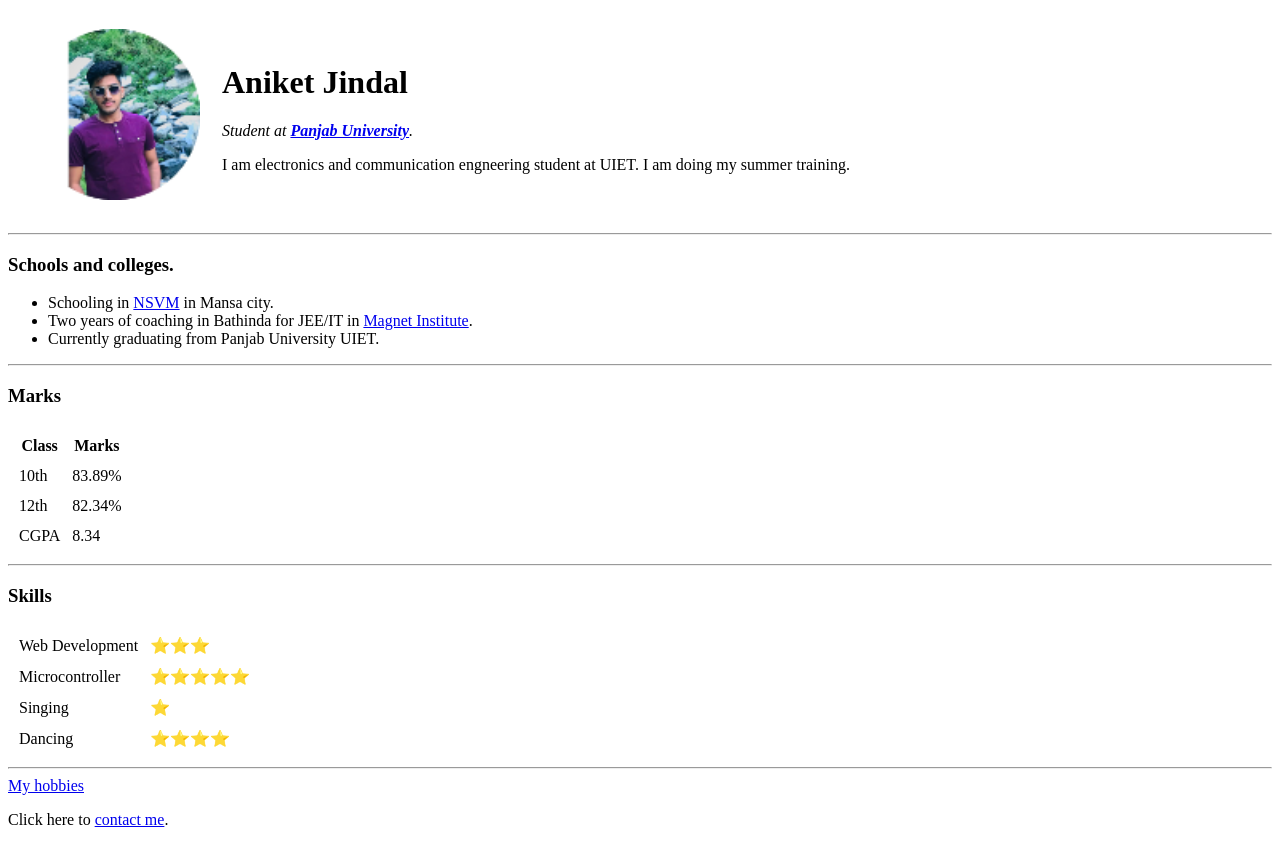
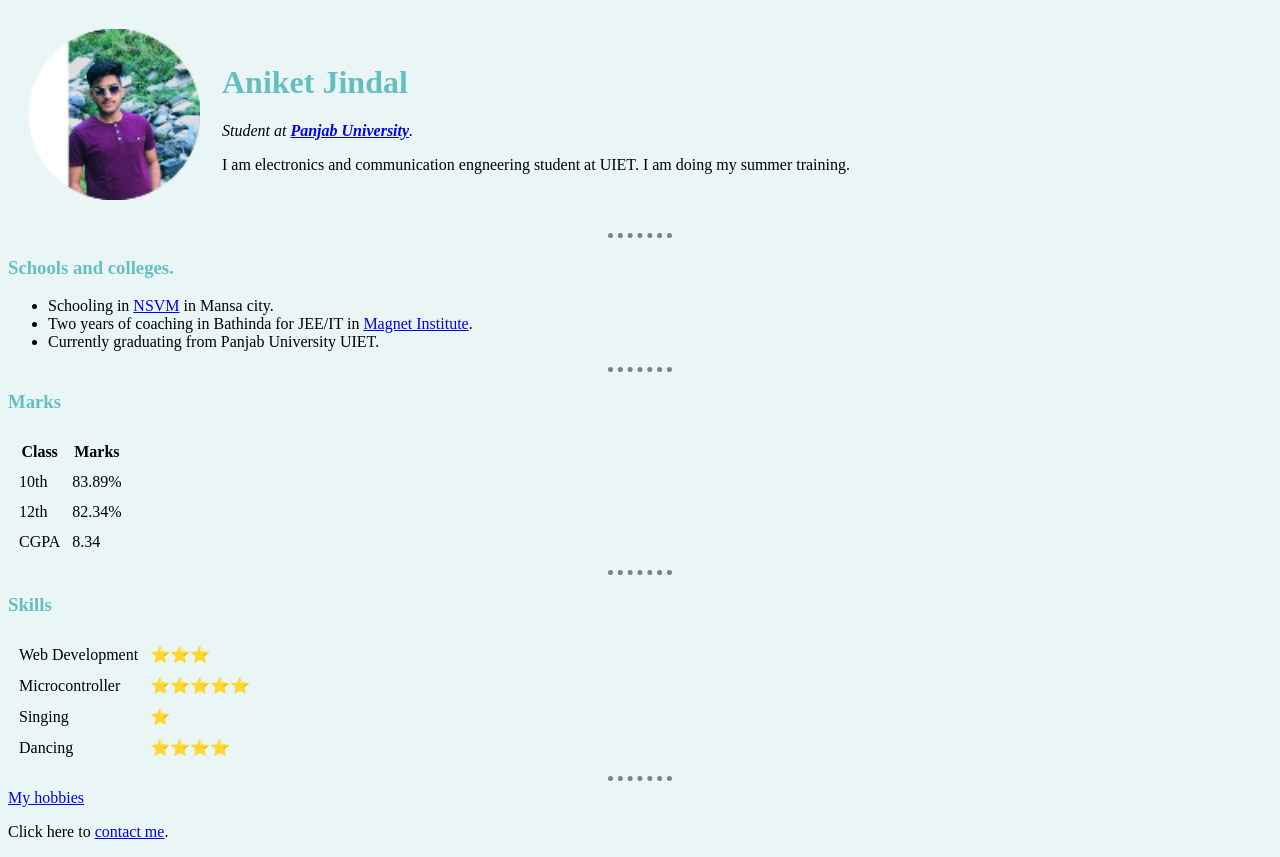
Before and after one commit to Aniketjindal01/cv, a plain HTML site: page index.html in a window 1280 px wide. Drawn offline with Linux system fonts and the light colour scheme.

Commit message:
add edited files

```diff
--- /dev/null
+++ b/css/styles.css
@@ -0,0 +1,16 @@
+body{
+  background-color: #EAF6F6;
+}
+hr{
+  border-style: none;
+  border-top-style: dotted;
+  border-color: grey;
+  width: 5%;
+  border-width: 5px;
+}
+h1{
+  color: #66BFBF;
+ }
+h3{
+  color: #66BFBF;
+}
--- a/index.html
+++ b/index.html
@@ -4,9 +4,11 @@
 <head>
   <meta charset="utf-8">
   <title>Aniket's Personal site</title>
+  <link rel="stylesheet" href="css/styles.css">
+
 </head>
 
-<body>
+<body style="">
   <table cellspacing="20">
     <tr>
       <td><img src="images/aniket.png" alt="Aniket's profile pic"></td>
```
Also changed, not shown: Contact-me.html (+1 -0 lines), hobbies.html (+1 -0 lines).
